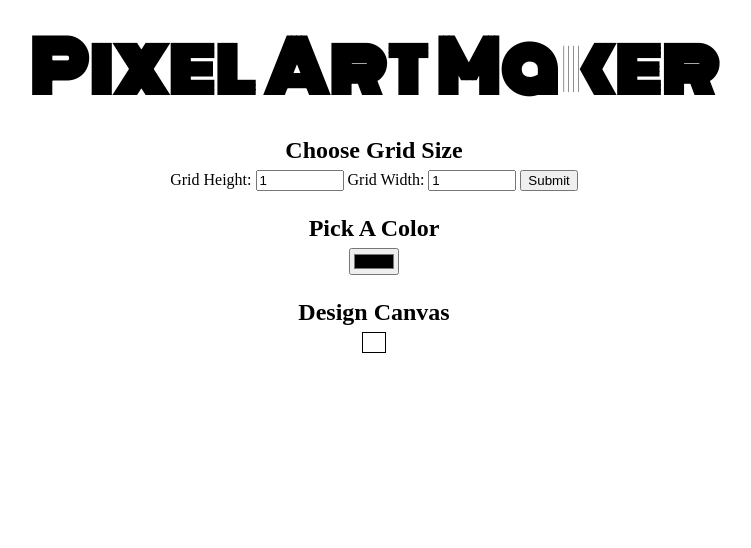
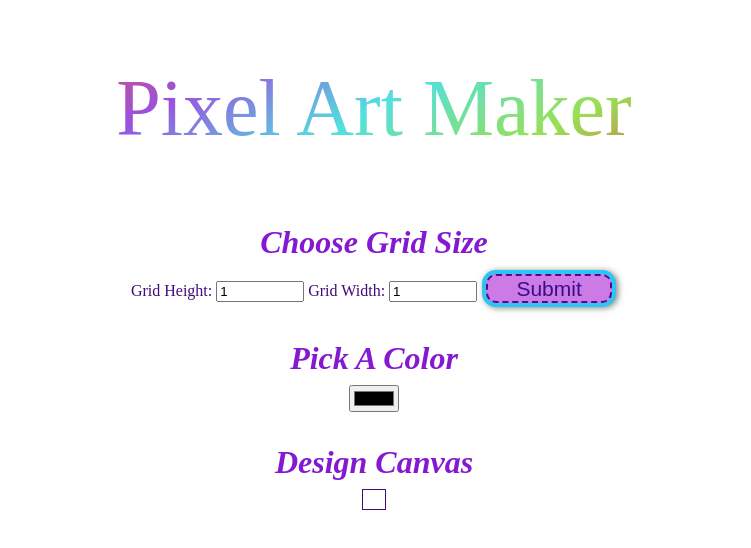
Before and after one commit to sabrinatolle/Pixel-Art-Maker, a plain HTML site: page index.html in a window 1280 px wide. Shown: the whole page, without its empty margins (266-1017 px from the left). Drawn offline with Linux system fonts and the light colour scheme.

Commit message:
Updated CSS

```diff
--- a/styles.css
+++ b/styles.css
@@ -1,15 +1,29 @@
 body {
   text-align: center;
+
+}
+@import url(https://fonts.googleapis.com/css?family=Roboto+Slab:400);
+
+
+
+h1  {
+  display: table;
+  margin: 0 auto;
+  font-family: "Roboto Slab";
+  font-weight: 400;
+  font-size: 5em;
+  background: linear-gradient(330deg, #e05252 0%, #99e052 25%, #52e0e0 50%, #9952e0 75%, #e05252 100%);
+  -webkit-background-clip: text;
+  -webkit-text-fill-color: transparent;
+  line-height: 200px;
 }
 
-h1 {
-  font-family: Monoton;
-  font-size: 70px;
-  margin: 0.2em;
-}
 
 h2 {
   margin: 1em 0 0.25em;
+  font-style: italic;
+  font-size: 2em;
+  color: #8519D2;
 }
 
 h2:first-of-type {
@@ -19,7 +33,7 @@ h2:first-of-type {
 table,
 tr,
 td {
-  border: 1px solid black;
+  border: 1px solid rgb(67, 10, 121);
 }
 
 table {
@@ -35,6 +49,27 @@ td {
   width: 20px;
 }
 
+form {
+  color:rgb(67, 10, 121);
+
+}
 input[type="number"] {
   width: 6em;
+
 }
+input[type="submit"]{
+  padding: 2px;
+  margin: 5px;
+  background: #cc7ae6;
+  color: rgb(56, 13, 138);
+  font-size: 21px;
+  font-weight: bold;
+  line-height: 1em;
+  border: 2px dashed rgb(86, 7, 138);
+ width: 6em;
+  border-radius: 10px;
+  box-shadow: 0 0 0 4px #2dc5f3, 2px 1px 6px 4px rgba(10, 10, 0, 0.5);
+
+  font-weight: normal;
+
+}
```
